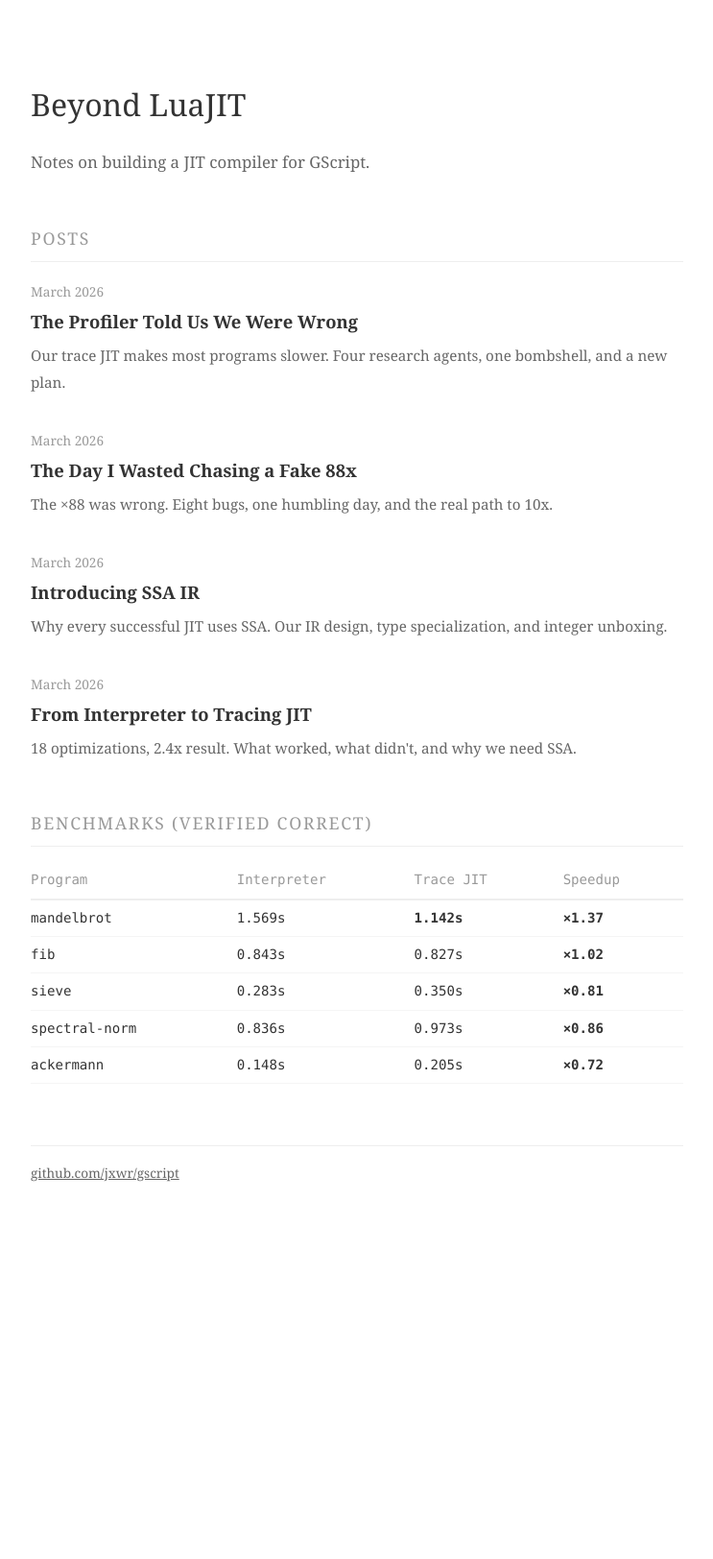
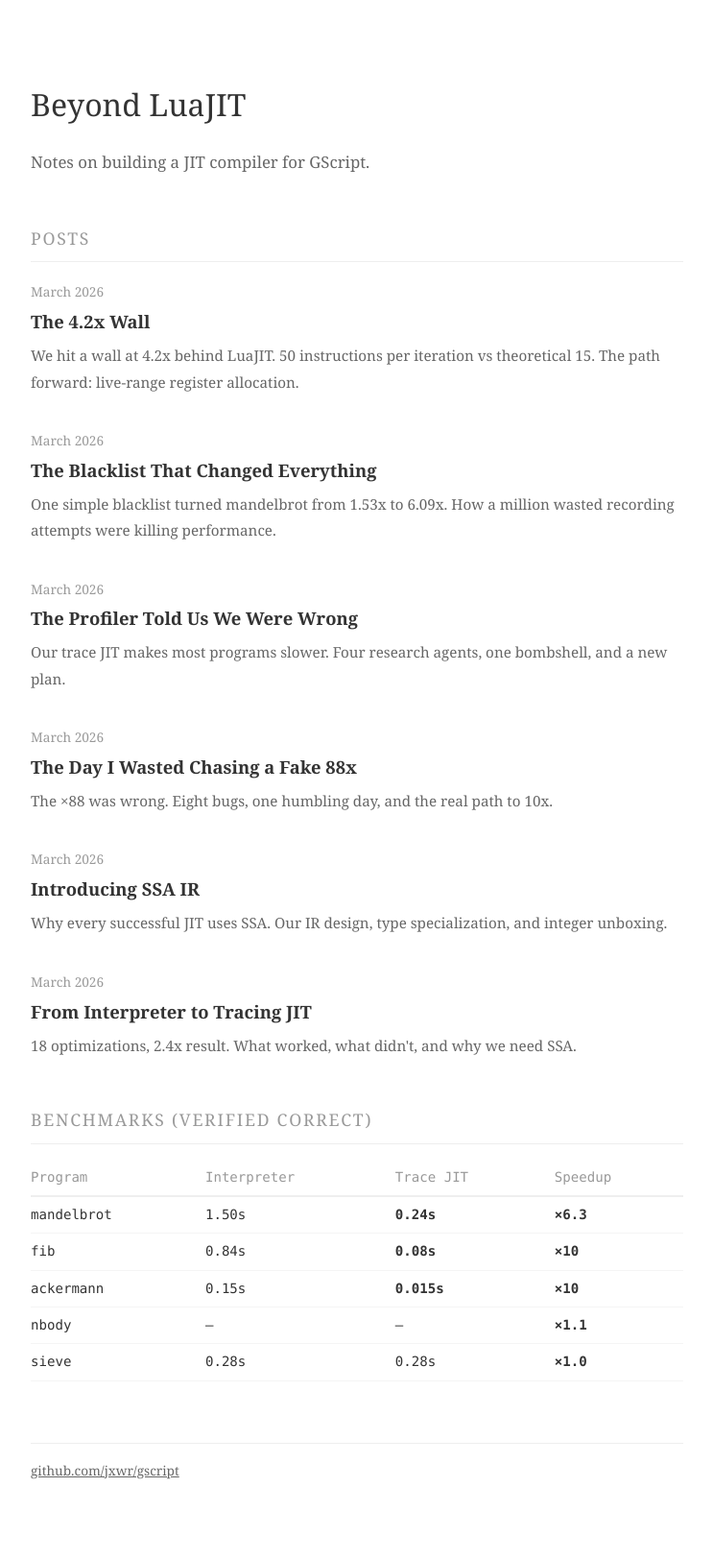
Before and after one commit to jxwr/gscript, a Jekyll site: the page docs/index.html, which Jekyll copies as it is, in a window 1280 px wide. Shown: the whole page at 96% size, without its empty margins (268-1011 px from the left). Built offline with Jekyll 4.4.1, drawn with Linux system fonts in a browser that asks for light colours; before the commit the page ends 1315 px from its top, so only the background shows below that.

Commit message:
Update index.html: add Blog #5 & #6, update benchmark numbers

```diff
--- a/docs/index.html
+++ b/docs/index.html
@@ -94,6 +94,20 @@
 <div class="post">
   <span class="date">March 2026</span>
   <br>
+  <a href="06-the-four-point-two-x-wall">The 4.2x Wall</a>
+  <p>We hit a wall at 4.2x behind LuaJIT. 50 instructions per iteration vs theoretical 15. The path forward: live-range register allocation.</p>
+</div>
+
+<div class="post">
+  <span class="date">March 2026</span>
+  <br>
+  <a href="05-the-blacklist-that-changed-everything">The Blacklist That Changed Everything</a>
+  <p>One simple blacklist turned mandelbrot from 1.53x to 6.09x. How a million wasted recording attempts were killing performance.</p>
+</div>
+
+<div class="post">
+  <span class="date">March 2026</span>
+  <br>
   <a href="04-from-monolith-to-pipeline">The Profiler Told Us We Were Wrong</a>
   <p>Our trace JIT makes most programs slower. Four research agents, one bombshell, and a new plan.</p>
 </div>
@@ -123,11 +137,11 @@
 
 <table>
   <tr><th>Program</th><th>Interpreter</th><th>Trace JIT</th><th>Speedup</th></tr>
-  <tr><td>mandelbrot</td><td>1.569s</td><td><b>1.142s</b></td><td><b>&times;1.37</b></td></tr>
-  <tr><td>fib</td><td>0.843s</td><td>0.827s</td><td>&times;1.02</td></tr>
-  <tr><td>sieve</td><td>0.283s</td><td>0.350s</td><td>&times;0.81</td></tr>
-  <tr><td>spectral-norm</td><td>0.836s</td><td>0.973s</td><td>&times;0.86</td></tr>
-  <tr><td>ackermann</td><td>0.148s</td><td>0.205s</td><td>&times;0.72</td></tr>
+  <tr><td>mandelbrot</td><td>1.50s</td><td><b>0.24s</b></td><td><b>&times;6.3</b></td></tr>
+  <tr><td>fib</td><td>0.84s</td><td><b>0.08s</b></td><td><b>&times;10</b></td></tr>
+  <tr><td>ackermann</td><td>0.15s</td><td><b>0.015s</b></td><td><b>&times;10</b></td></tr>
+  <tr><td>nbody</td><td>—</td><td>—</td><td>&times;1.1</td></tr>
+  <tr><td>sieve</td><td>0.28s</td><td>0.28s</td><td>&times;1.0</td></tr>
 </table>
 
 <footer>
```
